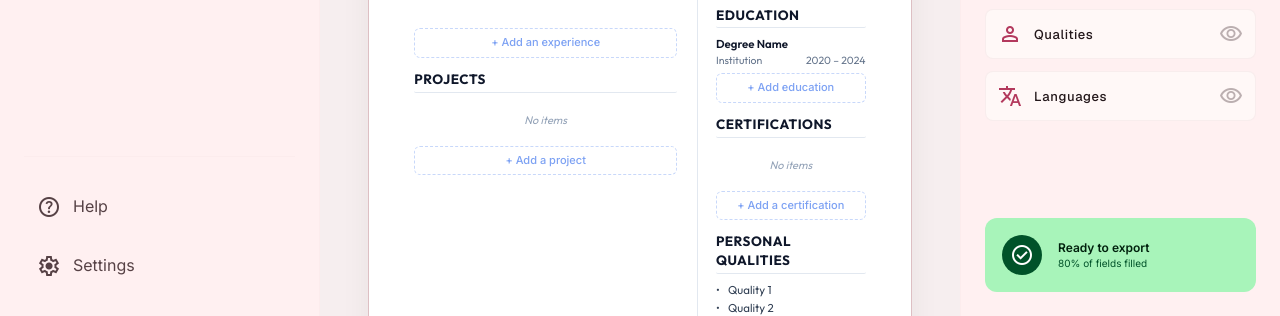
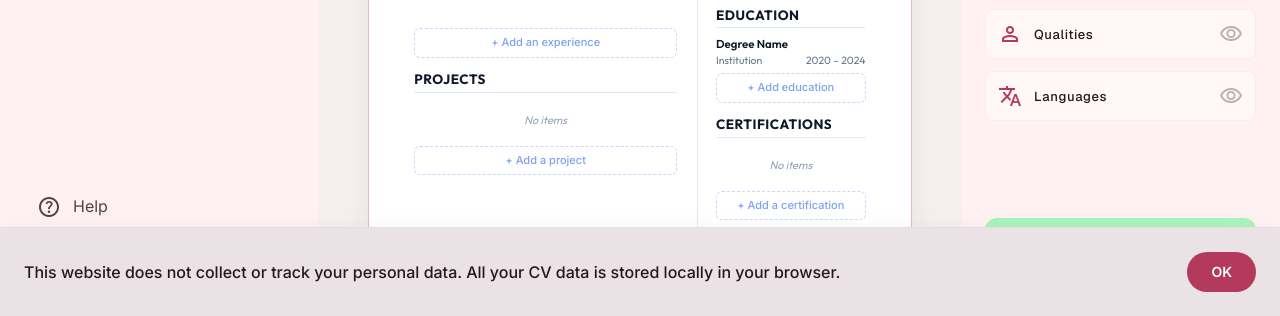
Before and after one commit to iliyasalve/cv-constructor, a plain HTML site: page index.html in a window 1280 px wide. Shown: the part 484-800 px from the top of the page. Drawn offline with nearby package versions, Linux system fonts and the light colour scheme.

Commit message:
feat: add persistent privacy notice banner to inform users about local data storage

```diff
--- a/i18n.js
+++ b/i18n.js
@@ -84,6 +84,7 @@ const TRANSLATIONS = {
         "help-bg": "Graphismes d'arrière-plan :",
         "help-bg-val": "ACTIVÉ ☑",
         "btn-got-it": "Compris",
+        "privacy-message": "Ce site ne collecte ni ne suit vos données personnelles. Toutes les données de votre CV sont stockées localement dans votre navigateur.",
         "mobile-overlay-title": "Version mobile non prise en charge",
         "mobile-overlay-desc": "La version mobile n'est pas prise en charge actuellement. Veuillez ouvrir l'application sur un ordinateur de bureau ou portable.",
 
@@ -203,6 +204,7 @@ const TRANSLATIONS = {
         "help-bg": "Background graphics:",
         "help-bg-val": "ENABLED ☑",
         "btn-got-it": "Got it",
+        "privacy-message": "This website does not collect or track your personal data. All your CV data is stored locally in your browser.",
         "mobile-overlay-title": "Mobile version not supported",
         "mobile-overlay-desc": "Mobile version is currently not supported. Please open the application on a desktop or laptop computer.",
 
@@ -322,6 +324,7 @@ const TRANSLATIONS = {
         "help-bg": "Фоновые рисунки (графика):",
         "help-bg-val": "ВКЛЮЧЕНО ☑",
         "btn-got-it": "Понятно",
+        "privacy-message": "Этот сайт не собирает и не отслеживает ваши личные данные. Все данные вашего резюме хранятся локально в вашем браузере.",
         "mobile-overlay-title": "Мобильная версия не поддерживается",
         "mobile-overlay-desc": "Мобильная версия в настоящий момент не поддерживается. Пожалуйста, откройте приложение на компьютере или ноутбуке.",
 
--- a/index.html
+++ b/index.html
@@ -629,6 +629,16 @@
         </div>
     </div>
 
+    <!-- Privacy Notice Banner -->
+    <div id="privacy-banner" class="fixed bottom-0 left-0 w-full bg-[#eae2e5] dark:bg-[#24191a] text-[#24181b] dark:text-[#f5f1f2] border-t border-[#d5c8cb]/20 dark:border-[#897174]/20 p-4 md:p-6 shadow-2xl z-50 text-sm md:text-base flex flex-col sm:flex-row justify-between items-center gap-4 sm:gap-6 hidden">
+        <p class="flex-grow text-center sm:text-left leading-relaxed font-medium" data-i18n="privacy-message">
+            Ce site ne collecte ni ne suit vos données personnelles. Toutes les données de votre CV sont stockées localement dans votre navigateur.
+        </p>
+        <button id="btn-accept-privacy" class="px-6 py-2.5 bg-[#b3395d] text-white rounded-[24px] font-bold hover:shadow-lg hover:shadow-[#b3395d]/20 transition-all active:scale-95 text-sm shrink-0">
+            OK
+        </button>
+    </div>
+
     <!-- Localization Dictionary and Logic -->
     <script src="i18n.js" defer></script>
 
--- a/studio.js
+++ b/studio.js
@@ -578,4 +578,18 @@ document.addEventListener('DOMContentLoaded', () => {
     }
     updateStructurePanel();
     syncLayoutUIFromData();
+
+    // Privacy Notice Banner logic
+    const privacyBanner = document.getElementById('privacy-banner');
+    const btnAcceptPrivacy = document.getElementById('btn-accept-privacy');
+    if (privacyBanner && btnAcceptPrivacy) {
+        const accepted = localStorage.getItem('privacyAccepted');
+        if (!accepted) {
+            privacyBanner.classList.remove('hidden');
+        }
+        btnAcceptPrivacy.addEventListener('click', () => {
+            localStorage.setItem('privacyAccepted', 'true');
+            privacyBanner.classList.add('hidden');
+        });
+    }
 });
```
